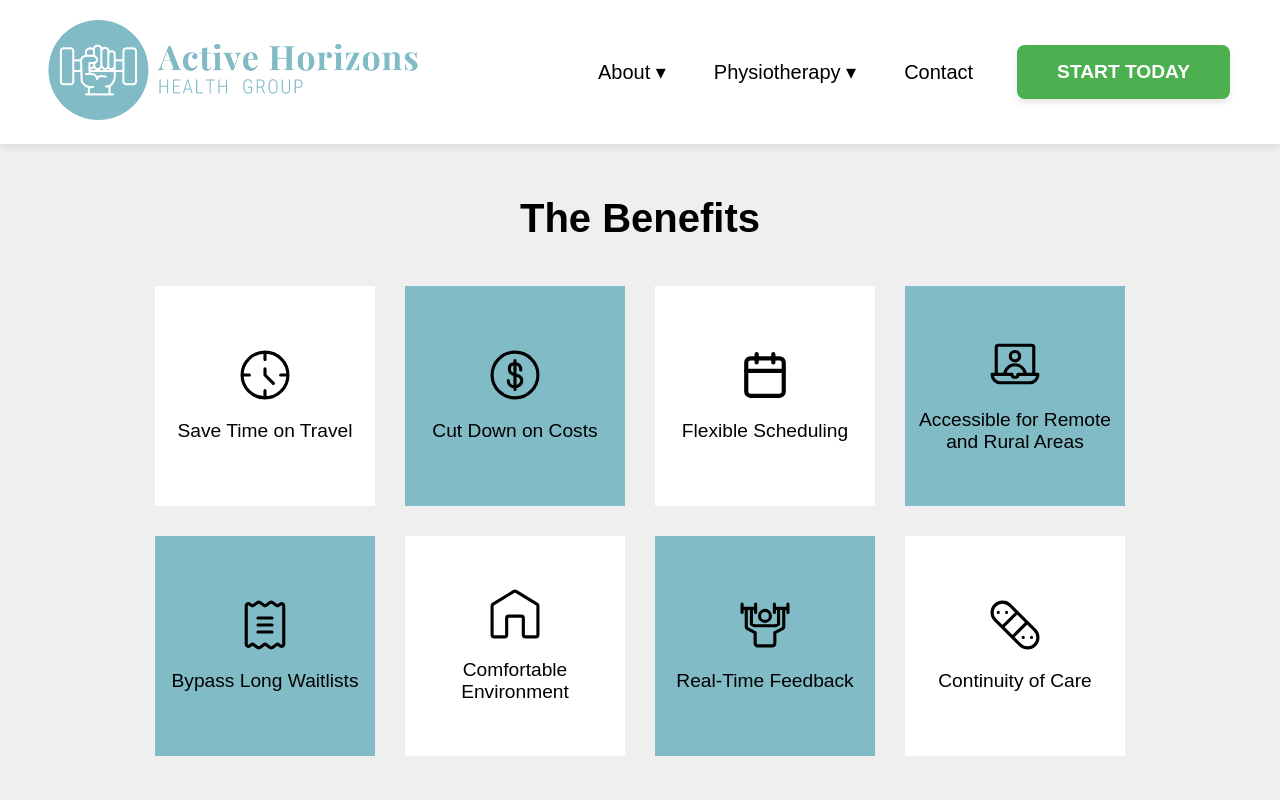
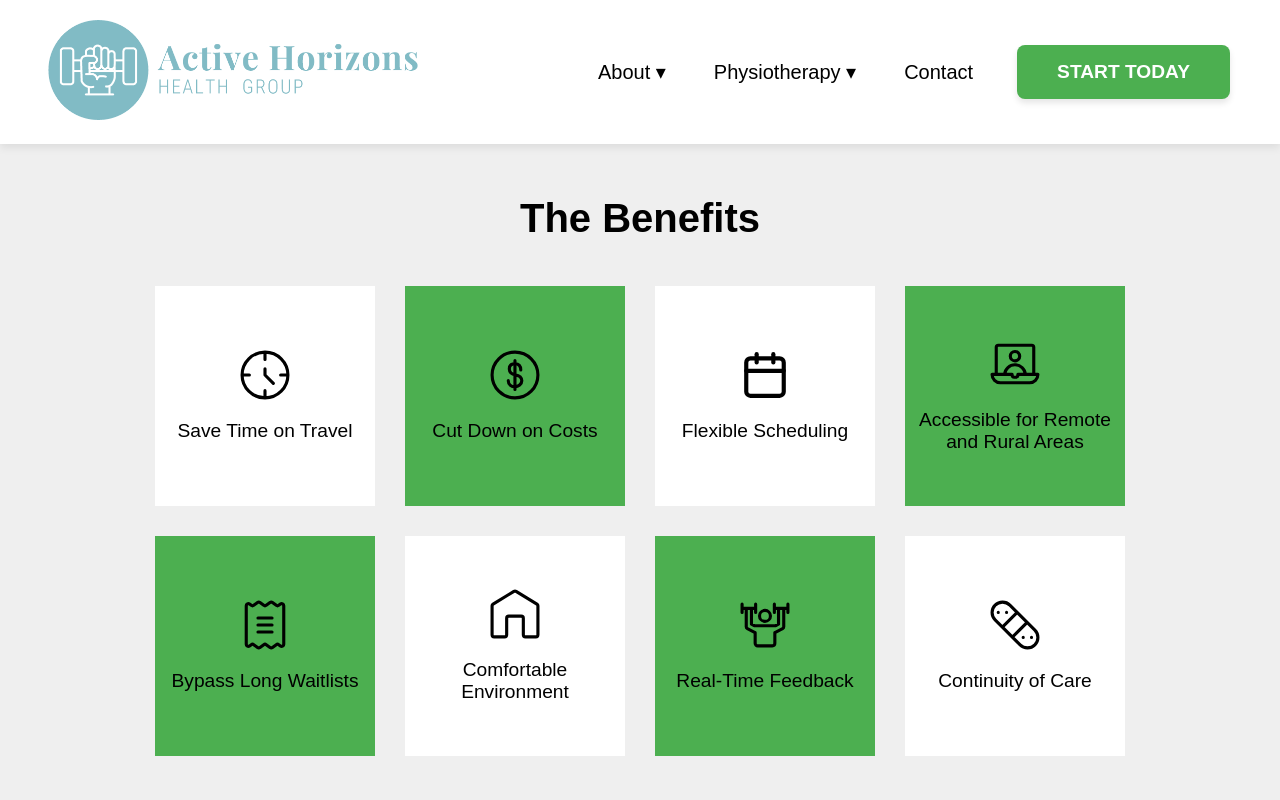
Before and after one commit to justryan55/active-horizons, a React (Vite) app in the folder client/: page /physiotherapy#benefits in a window 1280 px wide. Shown: the top 800 px of the page. Built offline with nearby package versions, Linux system fonts and the light colour scheme.

Commit message:
updated alternative icon background color

```diff
--- a/client/src/components/InfoIcon.tsx
+++ b/client/src/components/InfoIcon.tsx
@@ -19,8 +19,7 @@ const Div = styled.div`
   width: 200px;
   height: 200px;
   /* border-radius: 10px; */
-  background-color: ${(props) =>
-    props.isWhite ? "white" : "rgb(129, 187, 197)"};
+  background-color: ${(props) => (props.isWhite ? "white" : "#4caf50")};
   /* box-shadow: 0 4px 8px rgba(0, 0, 0, 0.075); */
   padding: 10px;
   transition: transform 0.3s ease, background-color 0.3s ease;
@@ -31,8 +30,7 @@ const Div = styled.div`
     cursor: pointer;
     transform: scale(1.1);
     transition: transform 0.3s ease;
-    background-color: ${(props) =>
-      props.isWhite ? "#f0f0f0" : "rgb(103, 150, 158)"};
+    background-color: ${(props) => (props.isWhite ? "#f0f0f0" : "#2e7d32")};
   }
 
   img {
```
